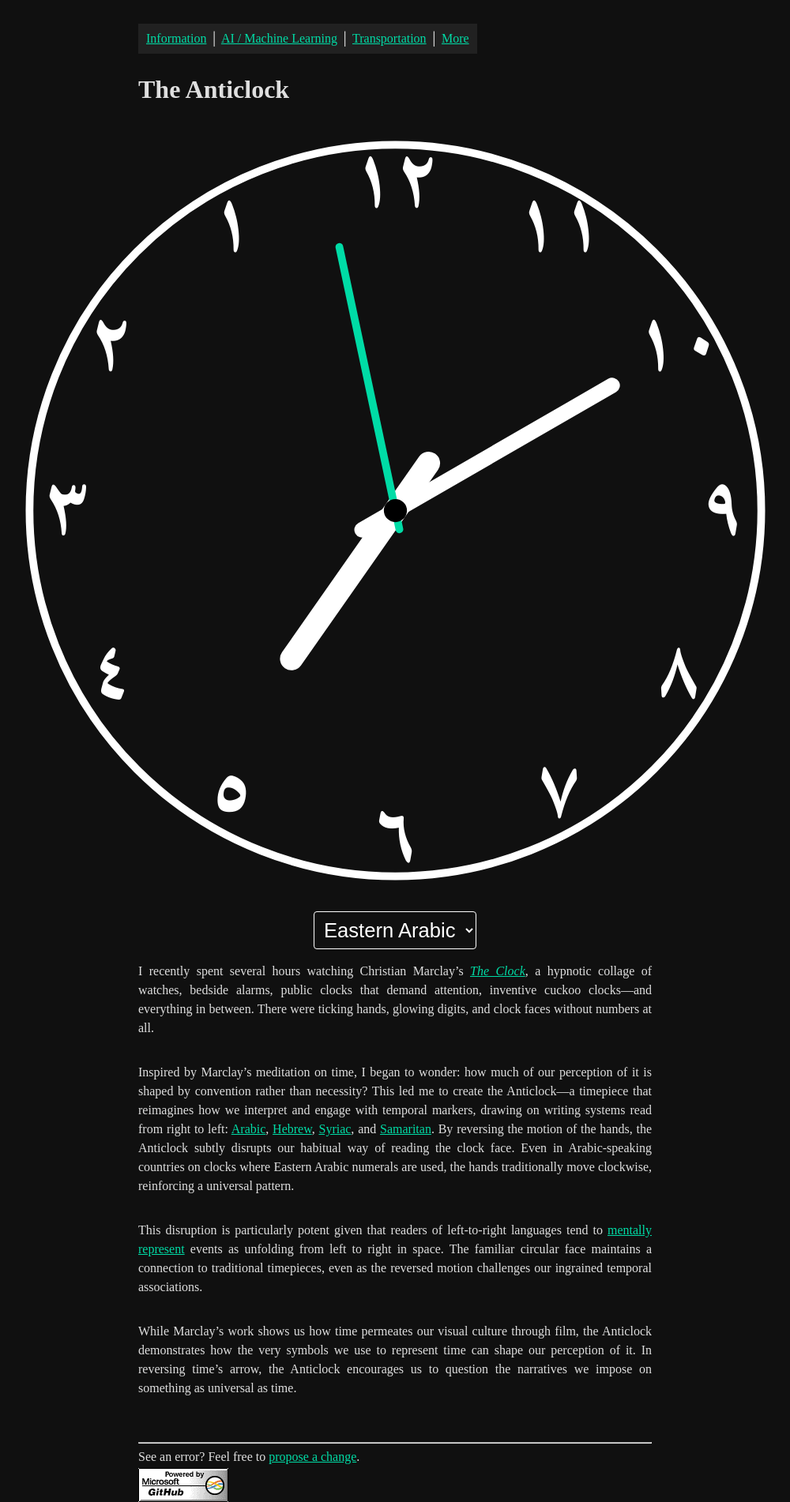
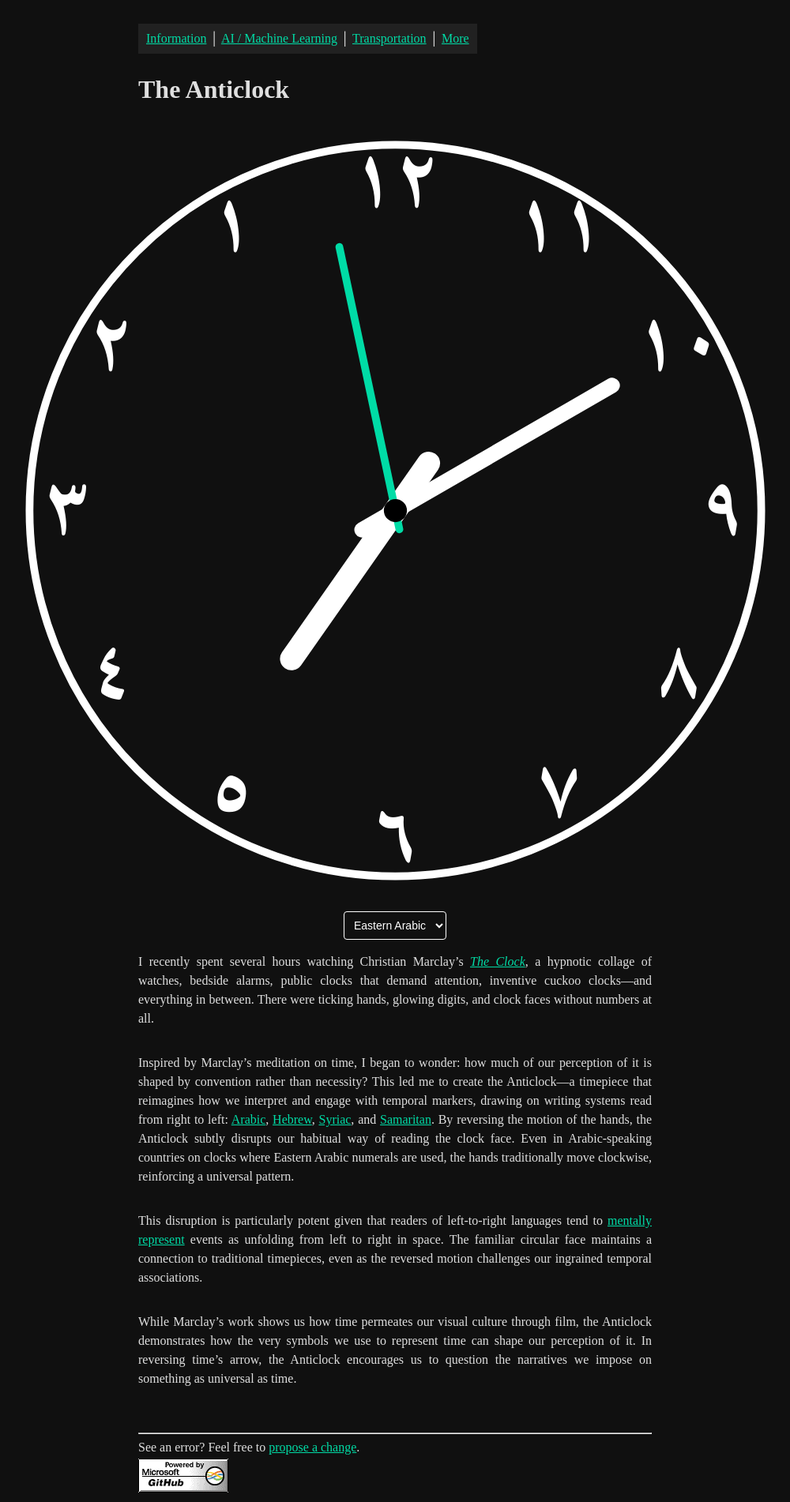
Before and after one commit to benarnav/benarnav.github.io, a Jekyll site: the page built from posts/anticlock.md, in a window 1280 px wide. Shown: the whole page at 79% size, without its empty margins (140-1140 px from the left). Built offline with Jekyll 4.4.1, drawn with Linux system fonts in a browser that asks for light colours; some web fonts are replaced.

Commit message:
update layout

```diff
--- a/assets/css/anticlock.css
+++ b/assets/css/anticlock.css
@@ -50,7 +50,7 @@
 
 .clock-container #script-select {
     padding: 8px;
-    font-size: max(16px, 2vw);
+    font-size: max(14px, 1vw);
     border-radius: 4px;
     min-width: max-content;
     width: auto;
```
